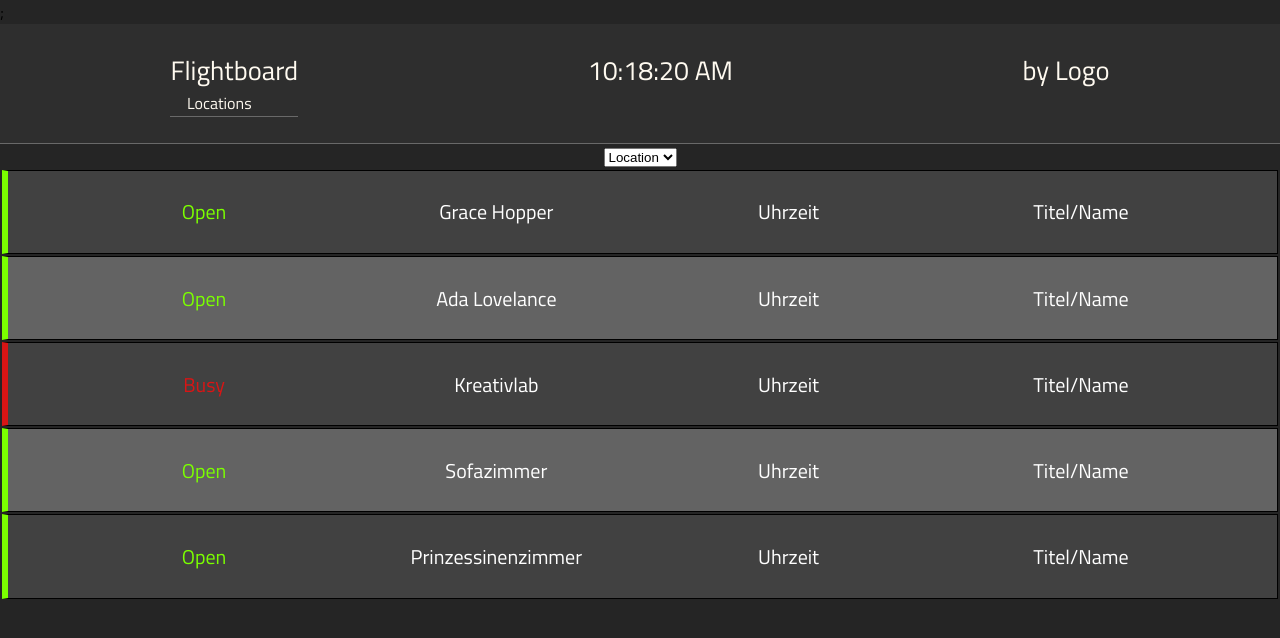
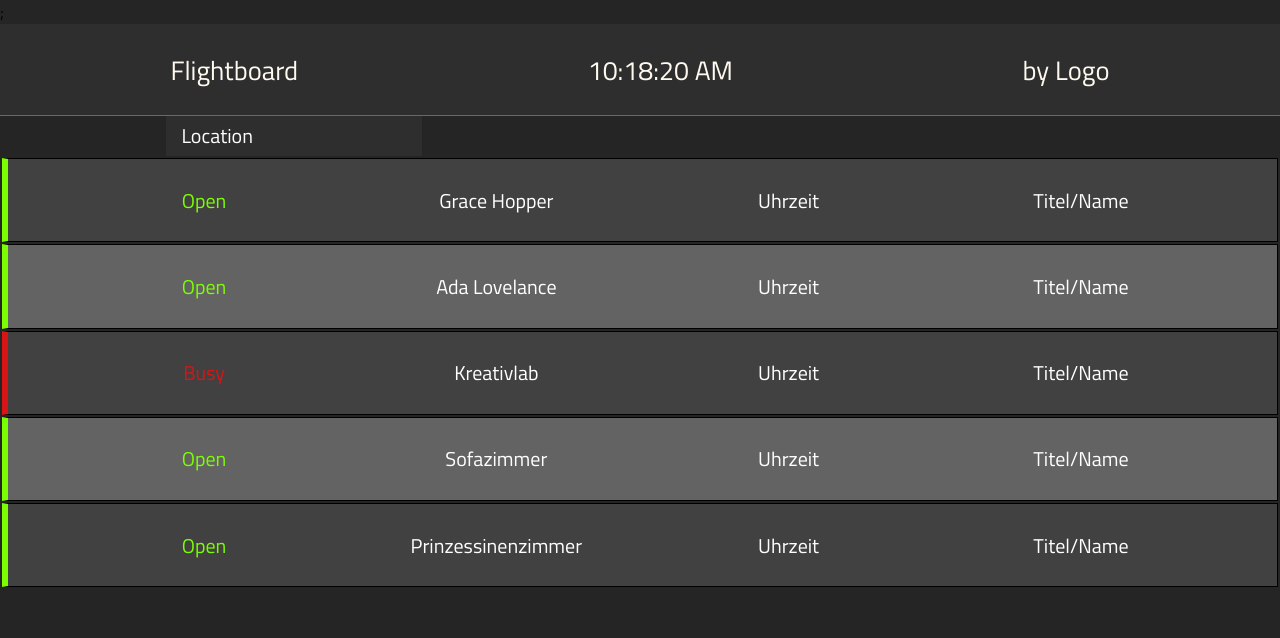
Before and after one commit to ZoraWurm/test-flightboard-fe, a React (Create React App) app: page / in a window 1280 px wide. Shown: the top 638 px of the page. Built offline with nearby package versions, Linux system fonts and the light colour scheme.

Commit message:
dropdown styling

```diff
--- a/src/clock/clock.component.tsx
+++ b/src/clock/clock.component.tsx
@@ -4,7 +4,7 @@ type ClockState = {
   time: Date;
 };
 
-class Clock extends React.Component<{}, ClockState> {
+export class Clock extends React.Component<{}, ClockState> {
   constructor(props: any) {
     super(props);
     this.state = { time: new Date() };
@@ -24,5 +24,3 @@ class Clock extends React.Component<{}, ClockState> {
     return <span>{this.state.time.toLocaleTimeString()}</span>;
   }
 }
-
-export default Clock;
--- a/src/dropdown/dropdown.component.tsx
+++ b/src/dropdown/dropdown.component.tsx
@@ -1,4 +1,5 @@
 import React from 'react';
+import './dropdown.style.css';
 
 type LocationState = {
   value: string;
@@ -26,7 +27,7 @@ export class Dropdown extends React.Component<{}, LocationState> {
   render() {
     return (
       <form onSubmit={this.handleSubmit}>
-        <label>
+        <div>
           <select value={this.state.value} onChange={this.handleChange}>
             <option value="DEFAULT" selected disabled hidden>
               Location
@@ -35,7 +36,7 @@ export class Dropdown extends React.Component<{}, LocationState> {
             <option value="OVAL">OVAL</option>
             <option value="MOIN">MOIN</option>
           </select>
-        </label>
+        </div>
       </form>
     );
   }
--- /dev/null
+++ b/src/dropdown/dropdown.style.css
@@ -0,0 +1,18 @@
+select {
+  -moz-appearance: none;
+  -webkit-appearance: none;
+  border: none;
+  display: flex;
+  justify-content: space-around;
+  width: 20%;
+  height: 40px;
+  padding-left: 15px;
+  margin-left: 13%;
+  background: rgb(46, 46, 46);
+  color: #fff;
+  font-size: 15pt;
+  font-family: 'Titillium Web', sans-serif;
+}
+select::-ms-expand {
+  display: none;
+}
--- a/src/header/header.component.tsx
+++ b/src/header/header.component.tsx
@@ -1,13 +1,12 @@
 import React from 'react';
 import './header.style.css';
-import Clock from '../clock/clock.component';
+import { Clock } from '../clock/clock.component';
+import { Dropdown } from '../dropdown/dropdown.component';
 
 export function Header() {
   return (
     <div className="header">
-      <div className="flightboard">
-        Flightboard <span className="locations">Locations</span>
-      </div>
+      <div className="flightboard">Flightboard</div>
       <div>
         <Clock />
       </div>
```
